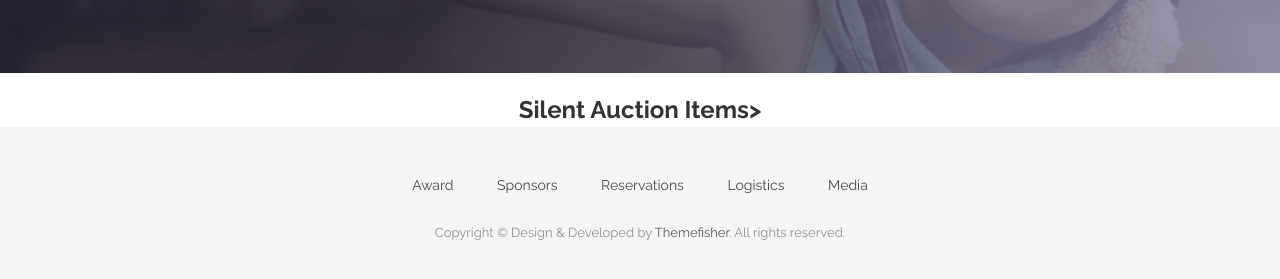
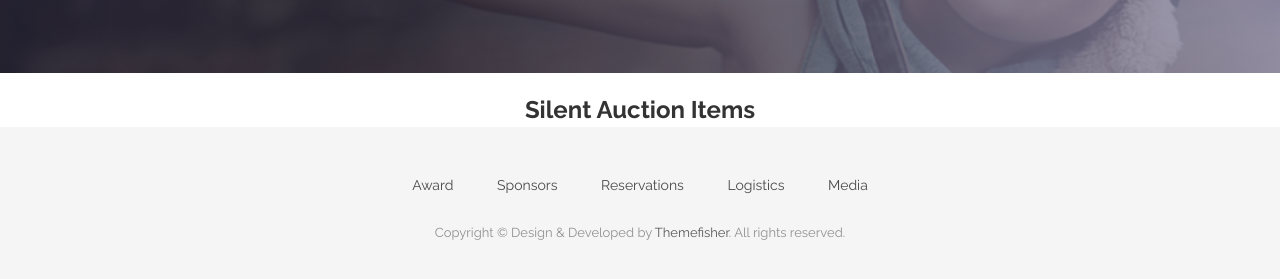
Before and after one commit to CruGlobal/NightofChampions, a Jekyll site: the page built from silent-auctions.markdown, in a window 1280 px wide. Shown: the part 349-628 px from the top of the page. Built offline with Jekyll 4.4.1, drawn with Linux system fonts in a browser that asks for light colours; nearby versions of some CDN libraries; some web fonts are replaced.

Commit message:
Updated Silent Auctions

```diff
--- a/silent-auctions.markdown
+++ b/silent-auctions.markdown
@@ -8,4 +8,4 @@ position: 6
 <br>
 <div style="text-align: center;">
 <b>
-<font size="5">Silent Auction Items></font>
+<font size="5">Silent Auction Items</font>
```
